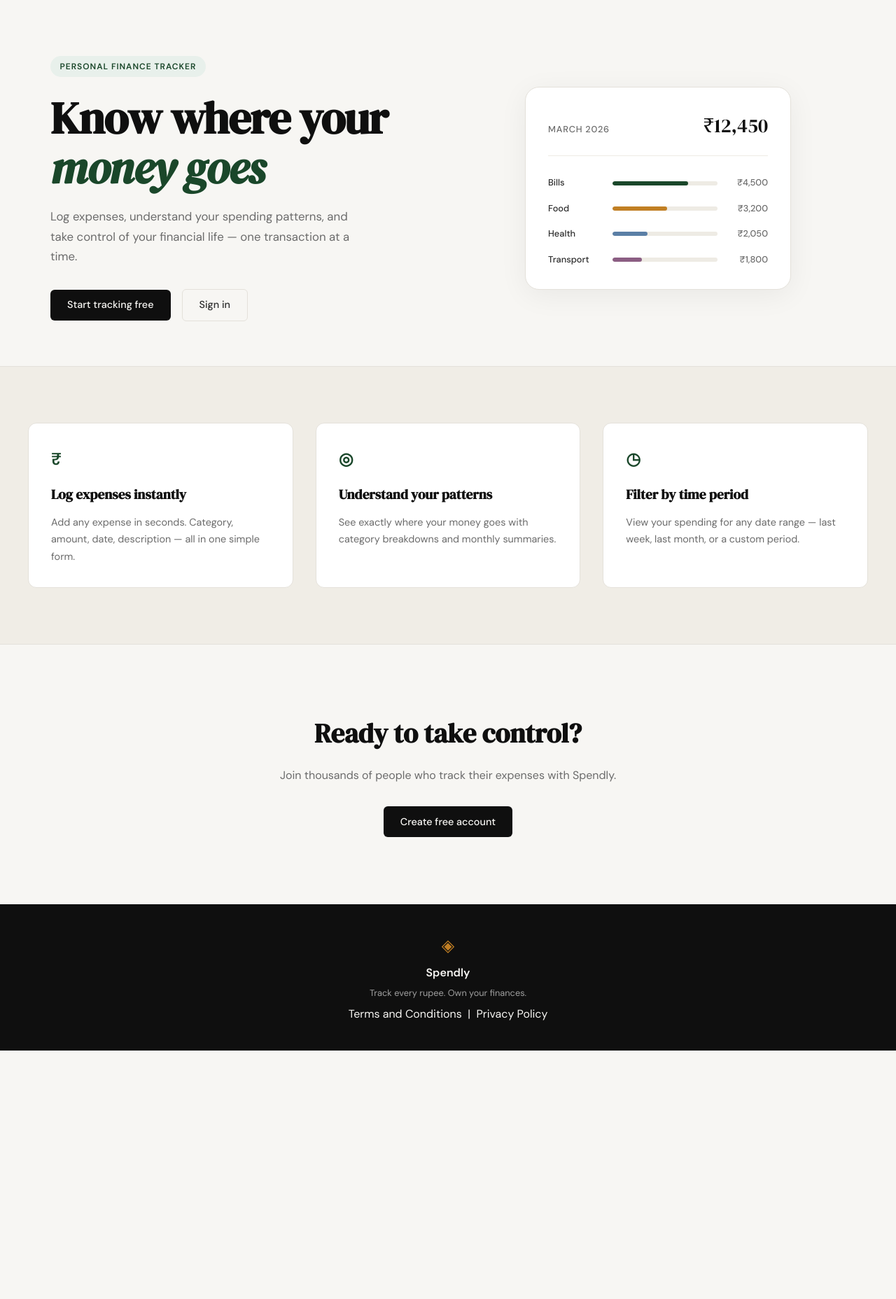
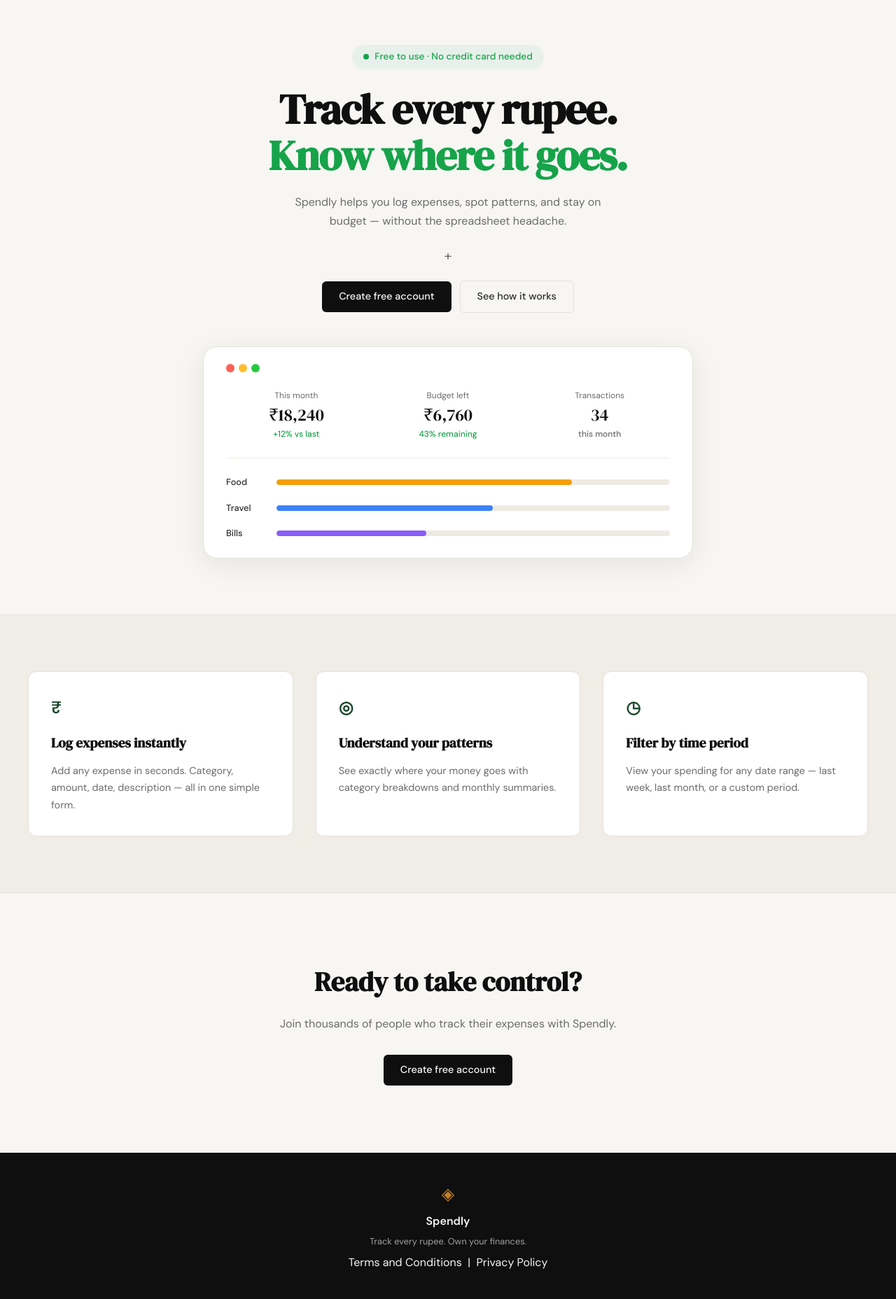
Before and after one commit to rahulnathjogi/spendly, a Flask app: page / in a window 1280 px wide. Shown: the part 61-1917 px from the top of the page at 70% size. Before the commit the page ends 1562 px from the top, so only its background shows below. Run offline with Flask 3, Linux system fonts and the light colour scheme.

Commit message:
Redesign hero section to match reference image
Co-Authored-By: Claude Sonnet 4.6 <noreply@anthropic.com>

```diff
--- a/static/css/style.css
+++ b/static/css/style.css
@@ -124,54 +124,75 @@ a { color: inherit; text-decoration: none; }
 /* ------------------------------------------------------------------ */
 
 .hero {
-    padding: 5rem 2rem 4rem;
-    display: grid;
-    grid-template-columns: 1fr 1fr;
-    gap: 4rem;
-    align-items: center;
+    padding: 4rem 2rem 5rem;
     max-width: var(--max-width);
     margin: 0 auto;
+    display: flex;
+    flex-direction: column;
+    align-items: center;
+    text-align: center;
+}
+
+.hero-text {
+    display: flex;
+    flex-direction: column;
+    align-items: center;
 }
 
 .hero-badge {
-    display: inline-block;
+    display: inline-flex;
+    align-items: center;
+    gap: 0.5rem;
     background: var(--accent-light);
-    color: var(--accent);
-    font-size: 0.75rem;
-    font-weight: 600;
-    letter-spacing: 0.08em;
-    text-transform: uppercase;
-    padding: 0.35rem 0.85rem;
+    color: #16a34a;
+    font-size: 0.85rem;
+    font-weight: 500;
+    padding: 0.4rem 1rem;
     border-radius: 999px;
     margin-bottom: 1.5rem;
 }
 
+.hero-badge-dot {
+    width: 8px;
+    height: 8px;
+    border-radius: 50%;
+    background: #16a34a;
+    flex-shrink: 0;
+}
+
 .hero-title {
     font-family: var(--font-display);
-    font-size: clamp(2.5rem, 5vw, 4rem);
+    font-size: clamp(2.5rem, 5vw, 3.75rem);
     line-height: 1.1;
     letter-spacing: -0.02em;
     color: var(--ink);
     margin-bottom: 1.25rem;
 }
 
-.hero-title em {
-    font-style: italic;
-    color: var(--accent);
+.hero-title-green {
+    color: #16a34a;
+    display: block;
 }
 
 .hero-subtitle {
-    font-size: 1.05rem;
+    font-size: 1rem;
     color: var(--ink-muted);
     line-height: 1.7;
-    max-width: 460px;
-    margin-bottom: 2rem;
+    max-width: 480px;
+    margin-bottom: 1.25rem;
+}
+
+.hero-plus {
+    font-size: 1.25rem;
+    color: var(--ink-muted);
+    margin-bottom: 1.25rem;
 }
 
 .hero-actions {
     display: flex;
-    gap: 1rem;
+    gap: 0.75rem;
     align-items: center;
+    margin-bottom: 3rem;
 }
 
 /* ------------------------------------------------------------------ */
@@ -179,48 +200,68 @@ a { color: inherit; text-decoration: none; }
 /* ------------------------------------------------------------------ */
 
 .hero-visual {
-    display: flex;
-    justify-content: center;
+    width: 100%;
+    max-width: 700px;
 }
 
 .mock-card {
     background: var(--paper-card);
     border: 1px solid var(--border);
     border-radius: var(--radius-lg);
-    padding: 2rem;
+    padding: 1.5rem 2rem;
     width: 100%;
-    max-width: 380px;
-    box-shadow: 0 8px 40px rgba(0,0,0,0.06);
+    box-shadow: 0 8px 40px rgba(0,0,0,0.08);
 }
 
-.mock-card-header {
+.mock-window-dots {
     display: flex;
-    justify-content: space-between;
-    align-items: baseline;
-    margin-bottom: 1.75rem;
-    padding-bottom: 1.25rem;
+    gap: 6px;
+    margin-bottom: 1.5rem;
+}
+
+.mock-dot {
+    width: 12px;
+    height: 12px;
+    border-radius: 50%;
+    display: inline-block;
+}
+
+.mock-stats {
+    display: grid;
+    grid-template-columns: repeat(3, 1fr);
+    gap: 1rem;
+    margin-bottom: 1.5rem;
+    padding-bottom: 1.5rem;
     border-bottom: 1px solid var(--border-soft);
 }
 
-.mock-label {
-    font-size: 0.8rem;
-    font-weight: 500;
+.mock-stat-label {
+    font-size: 0.75rem;
     color: var(--ink-muted);
-    text-transform: uppercase;
-    letter-spacing: 0.06em;
+    margin-bottom: 0.25rem;
 }
 
-.mock-total {
+.mock-stat-value {
     font-family: var(--font-display);
-    font-size: 1.75rem;
+    font-size: 1.5rem;
     color: var(--ink);
+    line-height: 1.2;
+    margin-bottom: 0.2rem;
 }
+
+.mock-stat-change {
+    font-size: 0.75rem;
+    font-weight: 500;
+}
+
+.mock-stat-change.positive { color: #16a34a; }
+.mock-stat-change.neutral { color: var(--ink-muted); }
 
 .mock-bars { display: flex; flex-direction: column; gap: 1rem; }
 
 .mock-bar-row {
     display: grid;
-    grid-template-columns: 80px 1fr 60px;
+    grid-template-columns: 60px 1fr;
     align-items: center;
     gap: 0.75rem;
 }
@@ -229,10 +270,11 @@ a { color: inherit; text-decoration: none; }
     font-size: 0.8rem;
     font-weight: 500;
     color: var(--ink-soft);
+    text-align: left;
 }
 
 .mock-bar-track {
-    height: 6px;
+    height: 8px;
     background: var(--border-soft);
     border-radius: 999px;
     overflow: hidden;
@@ -240,21 +282,13 @@ a { color: inherit; text-decoration: none; }
 
 .mock-bar {
     height: 100%;
-    background: var(--accent);
     border-radius: 999px;
     transition: width 0.6s ease;
 }
 
-.mock-bar-2 { background: var(--accent-2); }
-.mock-bar-3 { background: #5b7fa6; }
-.mock-bar-4 { background: #8b5e83; }
-
-.mock-amt {
-    font-size: 0.8rem;
-    font-weight: 500;
-    color: var(--ink-muted);
-    text-align: right;
-}
+.mock-bar-food { background: #f59e0b; }
+.mock-bar-travel { background: #3b82f6; }
+.mock-bar-bills { background: #8b5cf6; }
 
 /* ------------------------------------------------------------------ */
 /* Buttons                                                             */
@@ -512,15 +546,7 @@ a { color: inherit; text-decoration: none; }
 /* ------------------------------------------------------------------ */
 
 @media (max-width: 900px) {
-    .hero {
-        grid-template-columns: 1fr;
-        text-align: center;
-    }
-
-    .hero-subtitle { max-width: 100%; }
-    .hero-actions { justify-content: center; }
     .hero-visual { display: none; }
-
     .features-inner { grid-template-columns: 1fr; }
 }
 
--- a/templates/landing.html
+++ b/templates/landing.html
@@ -5,56 +5,67 @@
 {% block content %}
 
 <section class="hero">
-    <div class="hero-inner">
-        <div class="hero-badge">Personal Finance Tracker</div>
+    <div class="hero-text">
+        <div class="hero-badge">
+            <span class="hero-badge-dot"></span>
+            Free to use · No credit card needed
+        </div>
         <h1 class="hero-title">
-            Know where your<br>
-            <em>money goes</em>
+            Track every rupee.<br>
+            <span class="hero-title-green">Know where it goes.</span>
         </h1>
         <p class="hero-subtitle">
-            Log expenses, understand your spending patterns,
-            and take control of your financial life —
-            one transaction at a time.
+            Spendly helps you log expenses, spot patterns, and stay
+            on budget — without the spreadsheet headache.
         </p>
+        <div class="hero-plus">+</div>
         <div class="hero-actions">
-            <a href="{{ url_for('register') }}" class="btn-primary">Start tracking free</a>
-            <a href="{{ url_for('login') }}" class="btn-ghost">Sign in</a>
+            <a href="{{ url_for('register') }}" class="btn-primary">Create free account</a>
+            <a href="#" class="btn-ghost">See how it works</a>
         </div>
     </div>
     <div class="hero-visual">
         <div class="mock-card">
-            <div class="mock-card-header">
-                <span class="mock-label">March 2026</span>
-                <span class="mock-total">₹12,450</span>
+            <div class="mock-window-dots">
+                <span class="mock-dot" style="background:#ff5f57"></span>
+                <span class="mock-dot" style="background:#febc2e"></span>
+                <span class="mock-dot" style="background:#28c840"></span>
+            </div>
+            <div class="mock-stats">
+                <div class="mock-stat">
+                    <div class="mock-stat-label">This month</div>
+                    <div class="mock-stat-value">₹18,240</div>
+                    <div class="mock-stat-change positive">+12% vs last</div>
+                </div>
+                <div class="mock-stat">
+                    <div class="mock-stat-label">Budget left</div>
+                    <div class="mock-stat-value">₹6,760</div>
+                    <div class="mock-stat-change positive">43% remaining</div>
+                </div>
+                <div class="mock-stat">
+                    <div class="mock-stat-label">Transactions</div>
+                    <div class="mock-stat-value">34</div>
+                    <div class="mock-stat-change neutral">this month</div>
+                </div>
             </div>
             <div class="mock-bars">
                 <div class="mock-bar-row">
+                    <span class="mock-cat">Food</span>
+                    <div class="mock-bar-track">
+                        <div class="mock-bar mock-bar-food" style="width: 75%"></div>
+                    </div>
+                </div>
+                <div class="mock-bar-row">
+                    <span class="mock-cat">Travel</span>
+                    <div class="mock-bar-track">
+                        <div class="mock-bar mock-bar-travel" style="width: 55%"></div>
+                    </div>
+                </div>
+                <div class="mock-bar-row">
                     <span class="mock-cat">Bills</span>
                     <div class="mock-bar-track">
-                        <div class="mock-bar" style="width: 72%"></div>
+                        <div class="mock-bar mock-bar-bills" style="width: 38%"></div>
                     </div>
-                    <span class="mock-amt">₹4,500</span>
-                </div>
-                <div class="mock-bar-row">
-                    <span class="mock-cat">Food</span>
-                    <div class="mock-bar-track">
-                        <div class="mock-bar mock-bar-2" style="width: 52%"></div>
-                    </div>
-                    <span class="mock-amt">₹3,200</span>
-                </div>
-                <div class="mock-bar-row">
-                    <span class="mock-cat">Health</span>
-                    <div class="mock-bar-track">
-                        <div class="mock-bar mock-bar-3" style="width: 33%"></div>
-                    </div>
-                    <span class="mock-amt">₹2,050</span>
-                </div>
-                <div class="mock-bar-row">
-                    <span class="mock-cat">Transport</span>
-                    <div class="mock-bar-track">
-                        <div class="mock-bar mock-bar-4" style="width: 28%"></div>
-                    </div>
-                    <span class="mock-amt">₹1,800</span>
                 </div>
             </div>
         </div>
```
